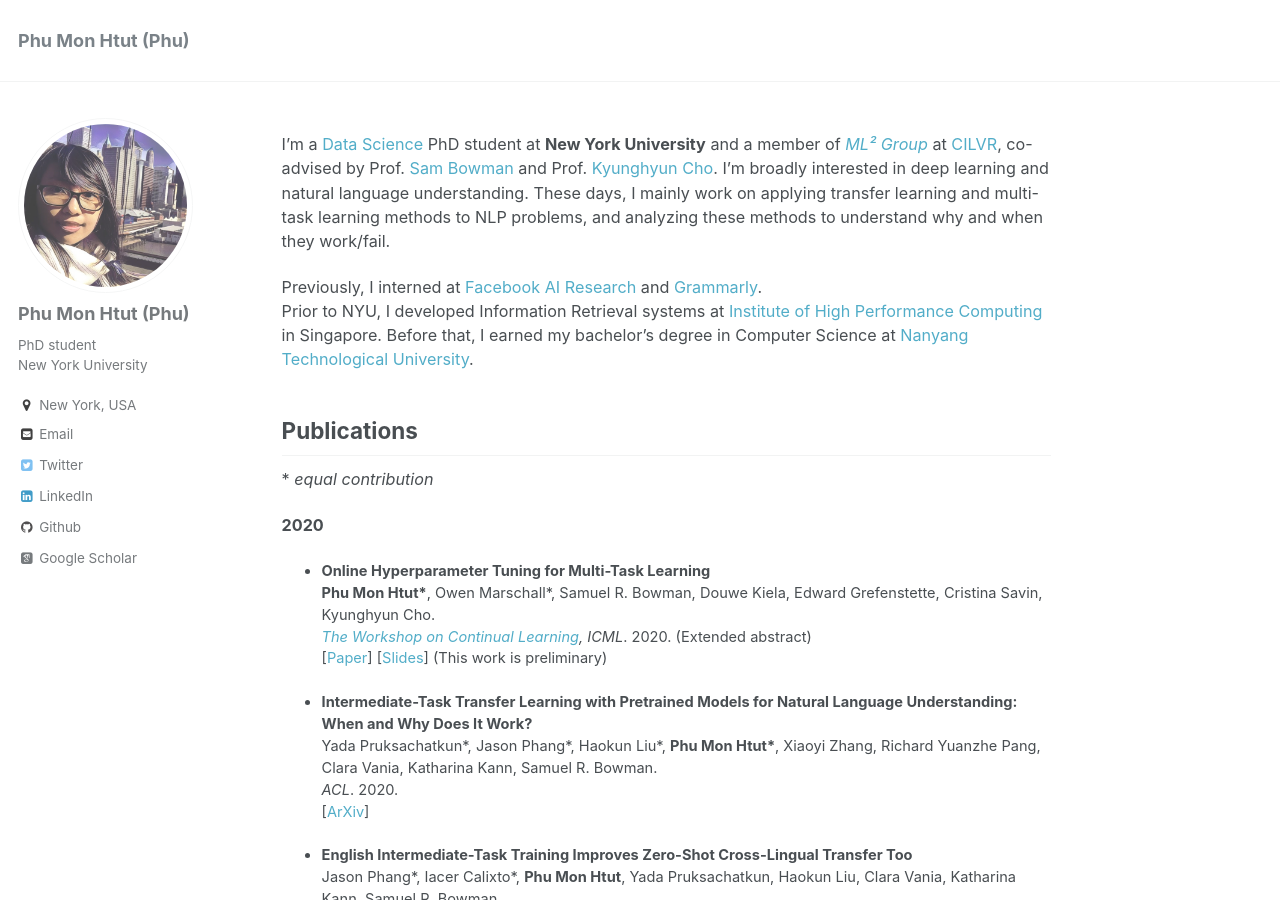
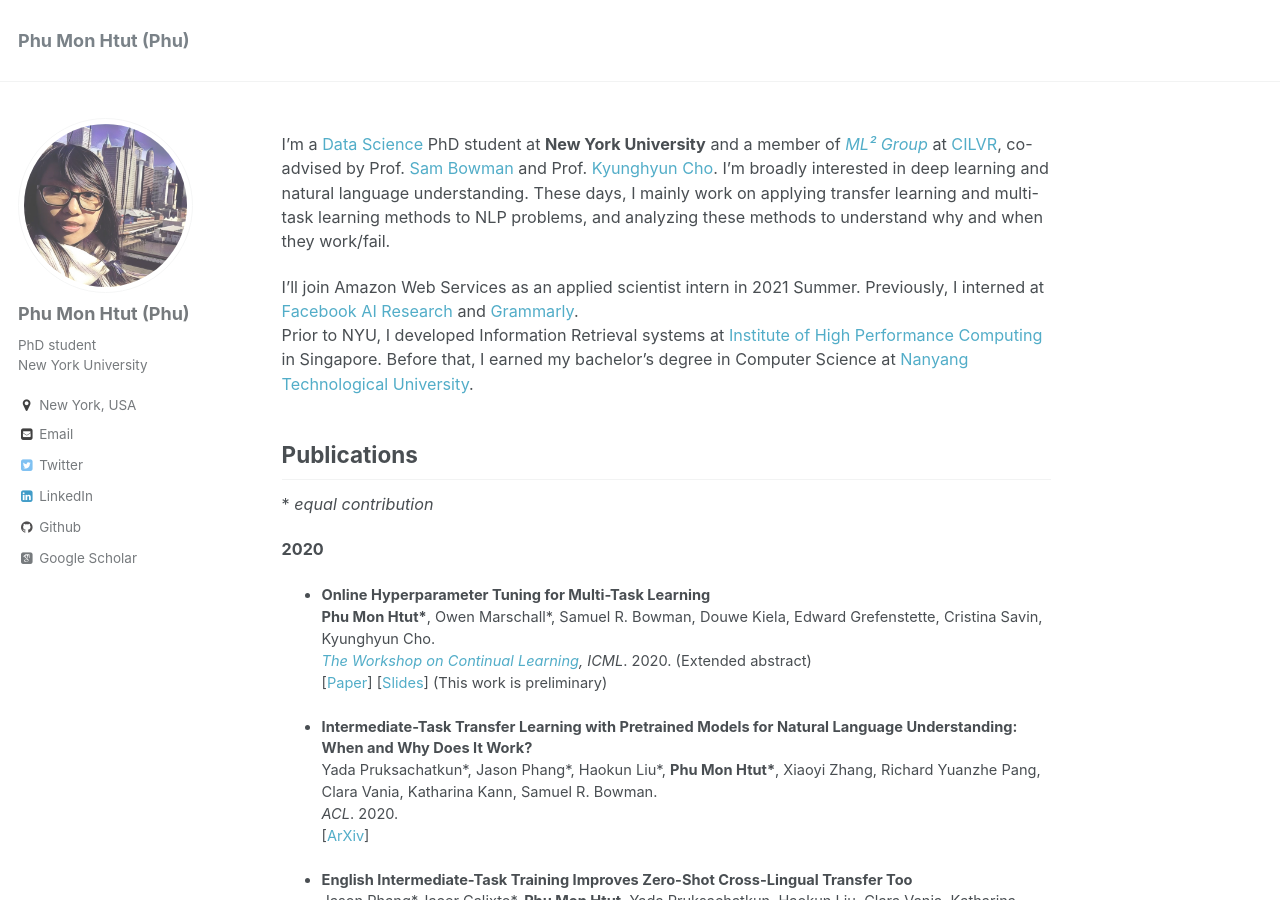
Before and after one commit to phu-pmh/phu-pmh.github.io, a Jekyll site: the page built from _pages/about.md, in a window 1280 px wide and 900 px high. Built offline with Jekyll 4.4.1, drawn with Linux system fonts in a browser that asks for light colours; some web fonts are replaced.

Commit message:
Update about.md

```diff
--- a/_pages/about.md
+++ b/_pages/about.md
@@ -10,7 +10,7 @@
 
 I’m a [Data Science](https://cds.nyu.edu/) PhD student at **New York University** and a member of *[ML² Group](https://wp.nyu.edu/ml2/)* at [CILVR](https://wp.nyu.edu/cilvr/), co-advised by Prof. [Sam Bowman](https://www.nyu.edu/projects/bowman/) and Prof. [Kyunghyun Cho](http://www.kyunghyuncho.me/). I'm broadly interested in deep learning and natural language understanding. These days, I mainly work on applying transfer learning and multi-task learning methods to NLP problems, and analyzing these methods to understand why and when they work/fail.
 
-Previously, I interned at [Facebook AI Research](https://research.fb.com/category/facebook-ai-research/) and [Grammarly](https://www.grammarly.com/).
+I'll join Amazon Web Services as an applied scientist intern in 2021 Summer. Previously, I interned at [Facebook AI Research](https://research.fb.com/category/facebook-ai-research/) and [Grammarly](https://www.grammarly.com/).
 Prior to NYU, I developed Information Retrieval systems at [Institute of High Performance Computing](https://www.a-star.edu.sg/ihpc) in Singapore. Before that, I earned my bachelor’s degree in Computer Science at [Nanyang Technological University](http://scse.ntu.edu.sg/Pages/Home.aspx).
 
 
```
